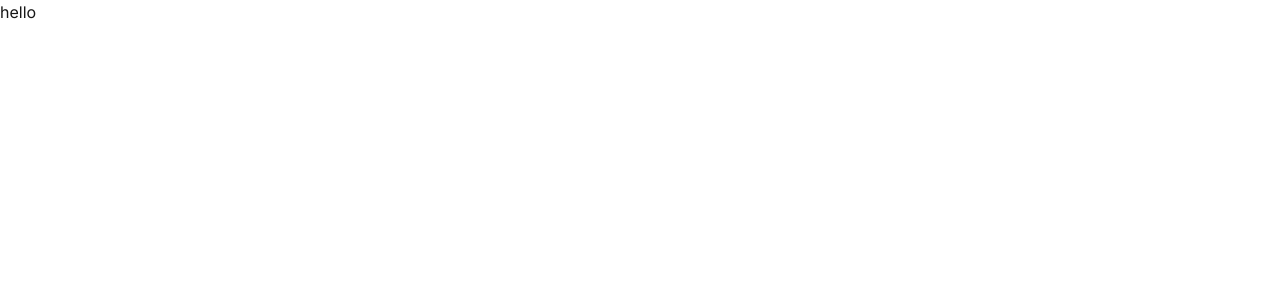
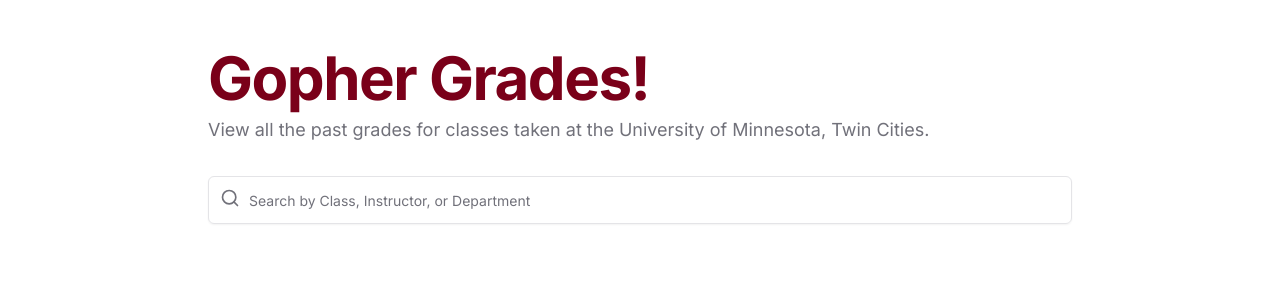
Before and after one commit to eurooooo/UMassGrades, a Next.js app: page / in a window 1280 px wide. Shown: the top 300 px of the page. Built offline with nearby package versions, Linux system fonts and the light colour scheme.

Commit message:
home page initial set up

```diff
--- a/app/globals.css
+++ b/app/globals.css
@@ -2,21 +2,7 @@
 @tailwind components;
 @tailwind utilities;
 
-:root {
-  --background: #ffffff;
-  --foreground: #171717;
-}
-
-@media (prefers-color-scheme: dark) {
-  :root {
-    --background: #0a0a0a;
-    --foreground: #ededed;
-  }
-}
-
 body {
-  color: var(--foreground);
-  background: var(--background);
   font-family: Arial, Helvetica, sans-serif;
 }
 
@@ -25,3 +11,68 @@
     text-wrap: balance;
   }
 }
+
+@layer base {
+  :root {
+    --background: 0 0% 100%;
+    --foreground: 240 10% 3.9%;
+    --card: 0 0% 100%;
+    --card-foreground: 240 10% 3.9%;
+    --popover: 0 0% 100%;
+    --popover-foreground: 240 10% 3.9%;
+    --primary: 240 5.9% 10%;
+    --primary-foreground: 0 0% 98%;
+    --secondary: 240 4.8% 95.9%;
+    --secondary-foreground: 240 5.9% 10%;
+    --muted: 240 4.8% 95.9%;
+    --muted-foreground: 240 3.8% 46.1%;
+    --accent: 240 4.8% 95.9%;
+    --accent-foreground: 240 5.9% 10%;
+    --destructive: 0 84.2% 60.2%;
+    --destructive-foreground: 0 0% 98%;
+    --border: 240 5.9% 90%;
+    --input: 240 5.9% 90%;
+    --ring: 240 10% 3.9%;
+    --chart-1: 12 76% 61%;
+    --chart-2: 173 58% 39%;
+    --chart-3: 197 37% 24%;
+    --chart-4: 43 74% 66%;
+    --chart-5: 27 87% 67%;
+    --radius: 0.5rem;
+  }
+  .dark {
+    --background: 240 10% 3.9%;
+    --foreground: 0 0% 98%;
+    --card: 240 10% 3.9%;
+    --card-foreground: 0 0% 98%;
+    --popover: 240 10% 3.9%;
+    --popover-foreground: 0 0% 98%;
+    --primary: 0 0% 98%;
+    --primary-foreground: 240 5.9% 10%;
+    --secondary: 240 3.7% 15.9%;
+    --secondary-foreground: 0 0% 98%;
+    --muted: 240 3.7% 15.9%;
+    --muted-foreground: 240 5% 64.9%;
+    --accent: 240 3.7% 15.9%;
+    --accent-foreground: 0 0% 98%;
+    --destructive: 0 62.8% 30.6%;
+    --destructive-foreground: 0 0% 98%;
+    --border: 240 3.7% 15.9%;
+    --input: 240 3.7% 15.9%;
+    --ring: 240 4.9% 83.9%;
+    --chart-1: 220 70% 50%;
+    --chart-2: 160 60% 45%;
+    --chart-3: 30 80% 55%;
+    --chart-4: 280 65% 60%;
+    --chart-5: 340 75% 55%;
+  }
+}
+
+@layer base {
+  * {
+    @apply border-border;
+  }
+  body {
+    @apply bg-background text-foreground;
+  }
+}
--- a/app/page.js
+++ b/app/page.js
@@ -1,5 +1,6 @@
+import InitialHome from "@/components/InitialHome";
 import Image from "next/image";
 
 export default function Home() {
-  return <div>hello</div>;
+  return <InitialHome />;
 }
--- /dev/null
+++ b/components/InitialHome.jsx
@@ -0,0 +1,30 @@
+import { Search } from "lucide-react";
+import { Badge } from "@/components/ui/badge";
+import { Input } from "@/components/ui/input";
+
+export default function InitialHome() {
+  return (
+    <div className="container max-w-4xl px-4 py-12 mx-auto">
+      <div className="space-y-8">
+        <div className="space-y-2">
+          <h1 className="text-5xl md:text-6xl font-bold tracking-tight text-[#7A0019]">
+            Gopher Grades!
+          </h1>
+          <p className="text-lg text-muted-foreground">
+            View all the past grades for classes taken at the University of
+            Minnesota, Twin Cities.
+          </p>
+        </div>
+
+        <div className="relative">
+          <Search className="absolute w-5 h-5 left-3 top-3 text-muted-foreground" />
+          <Input
+            className="w-full h-12 pl-10"
+            placeholder="Search by Class, Instructor, or Department"
+            type="search"
+          />
+        </div>
+      </div>
+    </div>
+  );
+}
--- /dev/null
+++ b/components/ui/badge.jsx
@@ -0,0 +1,34 @@
+import * as React from "react"
+import { cva } from "class-variance-authority";
+
+import { cn } from "@/lib/utils"
+
+const badgeVariants = cva(
+  "inline-flex items-center rounded-md border px-2.5 py-0.5 text-xs font-semibold transition-colors focus:outline-none focus:ring-2 focus:ring-ring focus:ring-offset-2",
+  {
+    variants: {
+      variant: {
+        default:
+          "border-transparent bg-primary text-primary-foreground shadow hover:bg-primary/80",
+        secondary:
+          "border-transparent bg-secondary text-secondary-foreground hover:bg-secondary/80",
+        destructive:
+          "border-transparent bg-destructive text-destructive-foreground shadow hover:bg-destructive/80",
+        outline: "text-foreground",
+      },
+    },
+    defaultVariants: {
+      variant: "default",
+    },
+  }
+)
+
+function Badge({
+  className,
+  variant,
+  ...props
+}) {
+  return (<div className={cn(badgeVariants({ variant }), className)} {...props} />);
+}
+
+export { Badge, badgeVariants }
--- /dev/null
+++ b/components/ui/input.jsx
@@ -0,0 +1,19 @@
+import * as React from "react"
+
+import { cn } from "@/lib/utils"
+
+const Input = React.forwardRef(({ className, type, ...props }, ref) => {
+  return (
+    (<input
+      type={type}
+      className={cn(
+        "flex h-9 w-full rounded-md border border-input bg-transparent px-3 py-1 text-base shadow-sm transition-colors file:border-0 file:bg-transparent file:text-sm file:font-medium file:text-foreground placeholder:text-muted-foreground focus-visible:outline-none focus-visible:ring-1 focus-visible:ring-ring disabled:cursor-not-allowed disabled:opacity-50 md:text-sm",
+        className
+      )}
+      ref={ref}
+      {...props} />)
+  );
+})
+Input.displayName = "Input"
+
+export { Input }
--- /dev/null
+++ b/lib/utils.js
@@ -0,0 +1,6 @@
+import { clsx } from "clsx";
+import { twMerge } from "tailwind-merge"
+
+export function cn(...inputs) {
+  return twMerge(clsx(inputs));
+}
--- a/tailwind.config.js
+++ b/tailwind.config.js
@@ -1,17 +1,61 @@
 /** @type {import('tailwindcss').Config} */
 module.exports = {
-  content: [
+    darkMode: ["class"],
+    content: [
     "./pages/**/*.{js,ts,jsx,tsx,mdx}",
     "./components/**/*.{js,ts,jsx,tsx,mdx}",
     "./app/**/*.{js,ts,jsx,tsx,mdx}",
   ],
   theme: {
-    extend: {
-      colors: {
-        background: "var(--background)",
-        foreground: "var(--foreground)",
-      },
-    },
+  	extend: {
+  		colors: {
+  			background: 'hsl(var(--background))',
+  			foreground: 'hsl(var(--foreground))',
+  			card: {
+  				DEFAULT: 'hsl(var(--card))',
+  				foreground: 'hsl(var(--card-foreground))'
+  			},
+  			popover: {
+  				DEFAULT: 'hsl(var(--popover))',
+  				foreground: 'hsl(var(--popover-foreground))'
+  			},
+  			primary: {
+  				DEFAULT: 'hsl(var(--primary))',
+  				foreground: 'hsl(var(--primary-foreground))'
+  			},
+  			secondary: {
+  				DEFAULT: 'hsl(var(--secondary))',
+  				foreground: 'hsl(var(--secondary-foreground))'
+  			},
+  			muted: {
+  				DEFAULT: 'hsl(var(--muted))',
+  				foreground: 'hsl(var(--muted-foreground))'
+  			},
+  			accent: {
+  				DEFAULT: 'hsl(var(--accent))',
+  				foreground: 'hsl(var(--accent-foreground))'
+  			},
+  			destructive: {
+  				DEFAULT: 'hsl(var(--destructive))',
+  				foreground: 'hsl(var(--destructive-foreground))'
+  			},
+  			border: 'hsl(var(--border))',
+  			input: 'hsl(var(--input))',
+  			ring: 'hsl(var(--ring))',
+  			chart: {
+  				'1': 'hsl(var(--chart-1))',
+  				'2': 'hsl(var(--chart-2))',
+  				'3': 'hsl(var(--chart-3))',
+  				'4': 'hsl(var(--chart-4))',
+  				'5': 'hsl(var(--chart-5))'
+  			}
+  		},
+  		borderRadius: {
+  			lg: 'var(--radius)',
+  			md: 'calc(var(--radius) - 2px)',
+  			sm: 'calc(var(--radius) - 4px)'
+  		}
+  	}
   },
-  plugins: [],
+  plugins: [require("tailwindcss-animate")],
 };
```
Also changed, not shown: package.json (+9 -4 lines), components.json (added), 1 other file (tests, documents, lock files or other folders).
